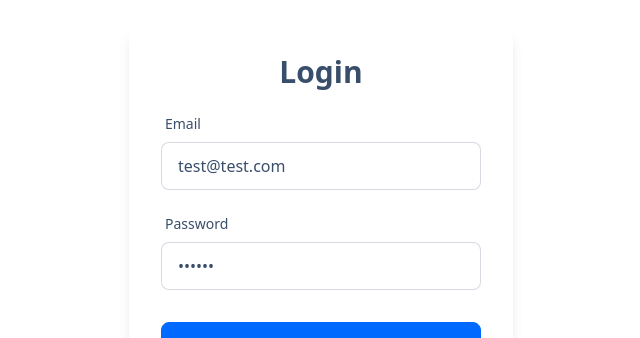
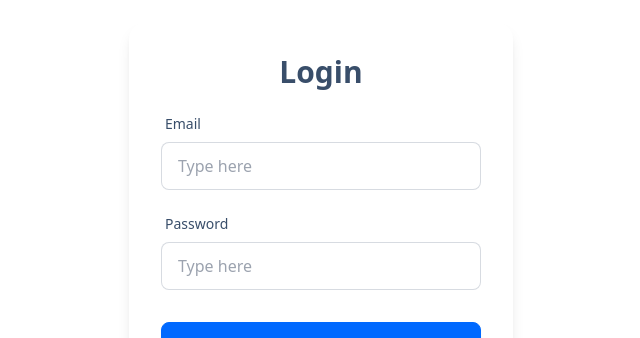
Before and after one commit to rayagnewende/comfy-store-app, a React (Vite) app: page /login in a window 1280 px wide. Shown: the part 136-474 px from the top of the page, without its empty margins (319-959 px from the left). Built offline with nearby package versions, Linux system fonts and the light colour scheme.

Commit message:
légère modification

```diff
--- a/src/features/user/userSlice.js
+++ b/src/features/user/userSlice.js
@@ -7,7 +7,7 @@ const themes = {
 };
 
 const getUserLocalStorage = () => {
-  return JSON.parse(localStorage.getItem("user")) || "bob";
+  return JSON.parse(localStorage.getItem("user"));
 };
 
 const getThemeFromLocalStorage = () => {
--- a/src/pages/Checkout.jsx
+++ b/src/pages/Checkout.jsx
@@ -4,7 +4,7 @@ import { CartTotals, CheckoutForm } from "../components";
 import { toast } from "react-toastify";
 import { redirect } from "react-router-dom";
 
-export const loader = (store) => async () => {
+export const loader = async (store) => async () => {
   const user = store.getState().user;
   if (!user) {
     toast.warn("you must to logged in the checkout");
--- a/src/pages/Login.jsx
+++ b/src/pages/Login.jsx
@@ -32,6 +32,7 @@ const Login = () => {
         identifier: "test@test.com",
         password: "secret",
       });
+      console.log(response.data);
       dispatch(loginUser(response.data));
       toast.success("successfully!");
       return redirect("/");
@@ -47,18 +48,8 @@ const Login = () => {
         className="card w-96 p-8 bg-base-100 shadow-lg flex flex-col gap-y-4"
       >
         <h4 className="text-center text-3xl font-bold">Login</h4>
-        <FormInput
-          type="email"
-          name="identifier"
-          label="Email"
-          defaultValue="test@test.com"
-        />
-        <FormInput
-          type="password"
-          name="password"
-          label="Password"
-          defaultValue="secret"
-        />
+        <FormInput type="email" name="identifier" label="Email" />
+        <FormInput type="password" name="password" label="Password" />
         <div className="mt-4">
           <SubmitBtn text="login" />
         </div>
```
